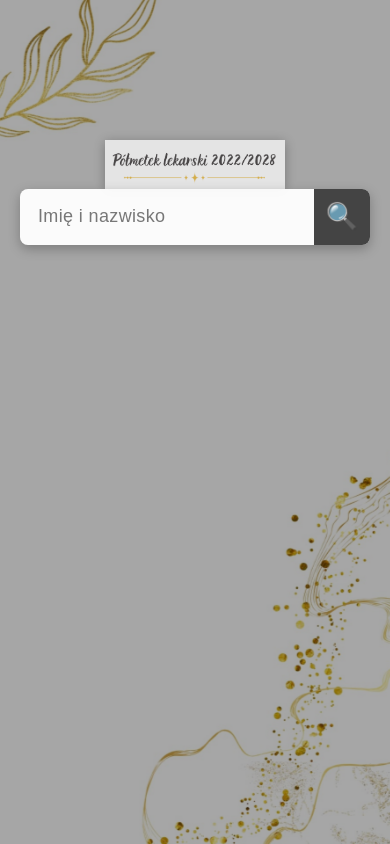
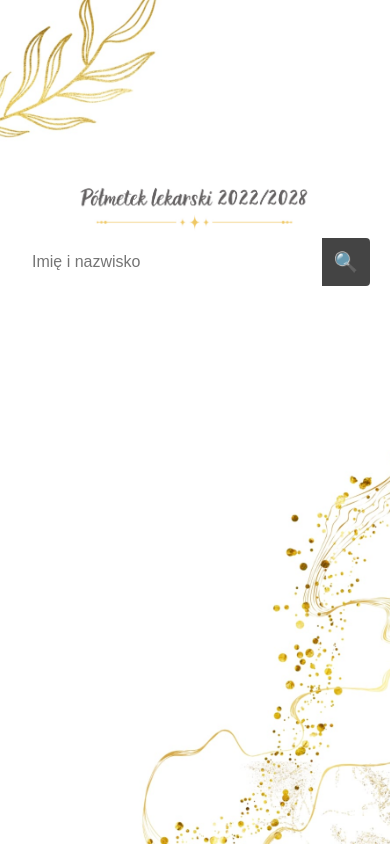
Before and after one commit to bekiwab691/potencjalny-wafel2, a plain HTML site: page index.html in a window 390 px wide. Drawn offline with Linux system fonts and the light colour scheme.

Commit message:
Update index.html

```diff
--- a/index.html
+++ b/index.html
@@ -4,10 +4,6 @@
   <meta charset="UTF-8" />
   <meta name="viewport" content="width=device-width, initial-scale=1" />
   <title>Przydział do stołów</title>
-
-  <!-- Google Fonts Poppins -->
-  <link href="https://fonts.googleapis.com/css2?family=Poppins&display=swap" rel="stylesheet">
-
   <style>
     html, body {
       margin: 0;
@@ -15,49 +11,34 @@
       height: 100%;
       width: 100%;
       overflow-x: hidden;
-      background: url('tlo.jpg') no-repeat center center fixed;
-      background-size: cover;
-      font-family: 'Poppins', Arial, sans-serif;
-      color: #fff;
-      box-sizing: border-box;
-      -webkit-font-smoothing: antialiased;
-      -moz-osx-font-smoothing: grayscale;
     }
 
     body {
+      font-family: Arial, sans-serif;
+      text-align: center;
+      background-image: url('tlo.jpg');
+      background-size: cover;
+      background-position: center center;
+      background-repeat: no-repeat;
+      background-attachment: fixed;
+      color: #fff;
       display: flex;
       flex-direction: column;
       align-items: center;
       justify-content: flex-start;
       min-height: 100vh;
+      box-sizing: border-box;
       padding: 50px 20px;
-      position: relative;
-    }
-
-    /* Subtelna nakładka gradientowa na tło */
-    body::before {
-      content: '';
-      position: fixed;
-      top: 0; left: 0; right: 0; bottom: 0;
-      background: linear-gradient(rgba(0,0,0,0.35), rgba(0,0,0,0.35));
-      pointer-events: none;
-      z-index: 0;
     }
 
     /* Logo */
     .logo {
       width: 250px;
-      margin-top: 120px; /* obniżone */
+      margin-top: 120px;
       opacity: 0.7;
-      filter: drop-shadow(0 2px 6px rgba(0,0,0,0.4));
-      transition: transform 0.4s ease;
-      z-index: 1;
-    }
-    .logo:hover {
-      transform: scale(1.05);
     }
 
-    /* Input i button w jednej linii */
+    /* Input i button */
     .input-group {
       display: flex;
       justify-content: center;
@@ -65,70 +46,62 @@
       margin-top: 0px;
       width: 100%;
       max-width: 350px;
-      z-index: 1;
-      box-shadow: 0 4px 12px rgba(0,0,0,0.25);
-      border-radius: 8px;
-      overflow: hidden;
-      background-color: rgba(255,255,255,0.95);
+      box-sizing: border-box;
     }
 
     input {
-      padding: 14px 16px;
+      padding: 10px;
       font-size: 16px;
       flex-grow: 1;
-      border: none;
+      border: 2px solid #fff;
+      border-radius: 4px 0 0 4px;
       outline: none;
-      background-color: transparent;
+      background-color: rgba(255, 255, 255, 0.9);
       color: #000;
-      font-weight: 600;
-      letter-spacing: 0.02em;
-      transition: box-shadow 0.3s ease;
+      margin-bottom: 0;
+      transition: box-shadow 0.3s ease, border-color 0.3s ease;
     }
-    input::placeholder {
-      color: #777;
-      font-weight: 400;
-    }
+
     input:focus {
-      box-shadow: inset 0 0 6px #00aaff;
+      border-color: #00aaff;
+      box-shadow: 0 0 8px #00aaff;
+      background-color: #fff;
     }
 
     button {
       width: 48px;
       height: 48px;
-      font-size: 22px;
+      font-size: 20px;
+      margin-left: 0;
       cursor: pointer;
       border: none;
+      border-radius: 0 4px 4px 0;
       background-color: #444;
       color: #fff;
       display: flex;
       justify-content: center;
       align-items: center;
       padding: 0;
-      transition: background-color 0.3s ease, box-shadow 0.3s ease;
-    }
-    button:hover, button:focus {
-      background-color: #00aaff;
-      box-shadow: 0 4px 12px rgba(0,170,255,0.6);
-      outline: none;
     }
 
-    /* Wynik */
+    button:hover {
+      background-color: #666;
+    }
+
+    /* Wynik z animacją pojawiania od dołu */
     #result {
       margin-top: 30px;
       font-size: 20px;
-      font-weight: 700;
+      font-weight: bold;
       color: #000;
-      background-color: rgba(255, 255, 255, 0.9);
-      padding: 18px 24px;
-      border-radius: 10px;
+      background-color: rgba(255, 255, 255, 0.8);
+      padding: 15px 20px;
+      border-radius: 8px;
       max-width: 90%;
       word-wrap: break-word;
-      box-shadow: 0 6px 20px rgba(0,0,0,0.15);
       opacity: 0;
-      transform: translateY(10px);
-      transition: opacity 0.5s ease, transform 0.5s ease;
-      user-select: none;
-      z-index: 1;
+      transform: translateY(20px);
+      transition: opacity 0.4s ease, transform 0.4s ease;
     }
     #result.visible {
       opacity: 1;
@@ -138,46 +111,19 @@
     .table-image {
       width: 100px;
       margin-top: 20px;
-      filter: drop-shadow(0 2px 8px rgba(0,0,0,0.2));
-      user-select: none;
     }
-
-    /* Responsywność */
-    @media (max-width: 480px) {
-      button {
-        width: 56px;
-        height: 56px;
-        font-size: 26px;
-      }
-      input {
-        font-size: 18px;
-        padding: 16px 18px;
-      }
-      .logo {
-        width: 180px;
-        margin-top: 90px;
-      }
-      #result {
-        font-size: 18px;
-        padding: 16px 20px;
-      }
-    }
-
   </style>
 </head>
 <body>
 
-  <!-- Logo -->
   <img src="logo.png" alt="Logo imprezy" class="logo" />
 
-  <!-- Input + przycisk -->
   <div class="input-group">
     <input type="text" id="guestName" placeholder="Imię i nazwisko" autocomplete="off" />
-    <button aria-label="Szukaj" onclick="findTable()">🔍</button>
+    <button onclick="findTable()">🔍</button>
   </div>
 
-  <!-- Wynik -->
-  <div id="result" aria-live="polite" aria-atomic="true"></div>
+  <div id="result"></div>
 
   <script>
     const guests = {
@@ -194,7 +140,6 @@
       "Dawid Dudziński": 18
     };
 
-    // Usuwa polskie znaki, zamienia na małe litery
     function normalizeName(str) {
       return str
         .normalize("NFD")
@@ -202,7 +147,6 @@
         .toLowerCase();
     }
 
-    // Levenshtein - odległość edycyjna do fuzzy search
     function levenshtein(a, b) {
       const matrix = [];
 
@@ -235,7 +179,7 @@
       const nameInput = normalizeName(rawInput);
       const resultDiv = document.getElementById('result');
 
-      input.blur(); // zamyka klawiaturę na telefonie
+      input.blur();
 
       if (!nameInput) {
         resultDiv.innerHTML = `Proszę wpisać imię i nazwisko.`;
@@ -252,20 +196,16 @@
         const normalizedName = normalizeName(name);
         const nameWords = normalizedName.split(/\s+/);
 
-        // Odległość między słowami z inputu i z bazy
         const minDistanceAmongWords = Math.min(...inputWords.flatMap(iw =>
           nameWords.map(nw => levenshtein(iw, nw))
         ));
 
-        // Odległość pełnej frazy
         const fullDistance = levenshtein(normalizedName, nameInput);
 
-        // Dodatkowo, sprawdzamy czy którykolwiek wyraz z imienia/nazwiska jest zawarty w input (np. wpisanie tylko "wunderlich")
         const partialMatch = inputWords.some(iw =>
           nameWords.some(nw => nw.includes(iw))
         );
 
-        // Przyjmujemy minimalną odległość lub 0 jeśli partialMatch jest true (dokładny match słowa)
         let distance = partialMatch ? 0 : Math.min(fullDistance, minDistanceAmongWords);
 
         if (distance < smallestDistance) {
@@ -274,7 +214,7 @@
         }
       }
 
-      const maxDistance = 2; // tolerancja błędów
+      const maxDistance = 2;
 
       if (closestGuest && smallestDistance <= maxDistance) {
         resultDiv.innerHTML = `Witaj, <strong>${closestGuest[0]}</strong>! Twój stół to numer <strong>${closestGuest[1]}</strong>.<br>
@@ -283,15 +223,8 @@
         resultDiv.innerHTML = `Nie znaleziono gościa o podanym imieniu i nazwisku.`;
       }
       resultDiv.classList.add('visible');
-
-      // Automatyczne wyczyszczenie wyniku po 8 sekundach
-      setTimeout(() => {
-        resultDiv.classList.remove('visible');
-        resultDiv.innerHTML = '';
-      }, 8000);
     }
 
-    // Obsługa Entera
     document.getElementById("guestName").addEventListener("keypress", function(event) {
       if (event.key === "Enter") {
         findTable();
```
